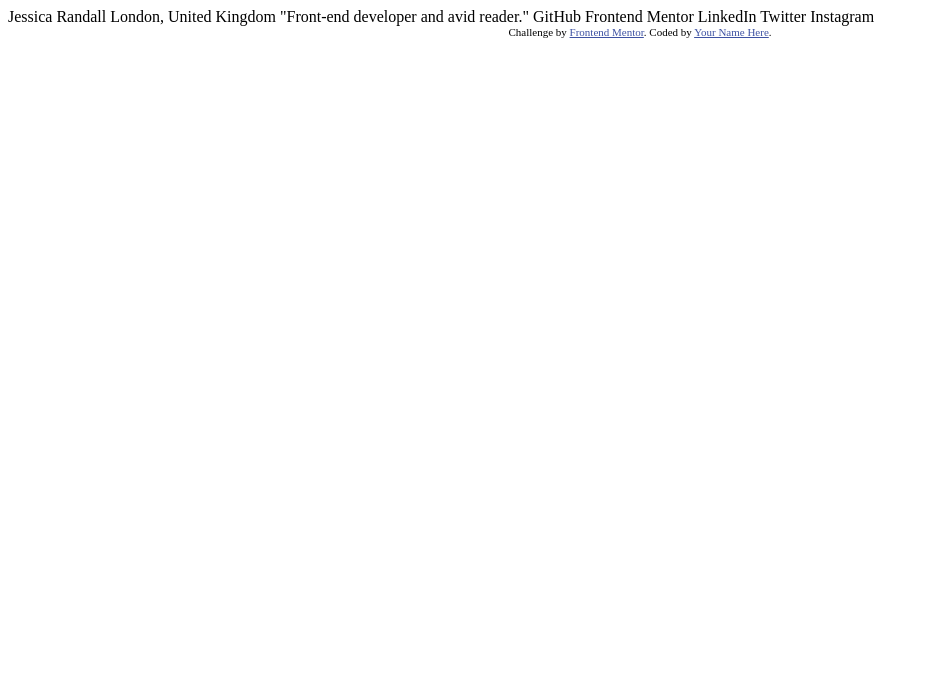
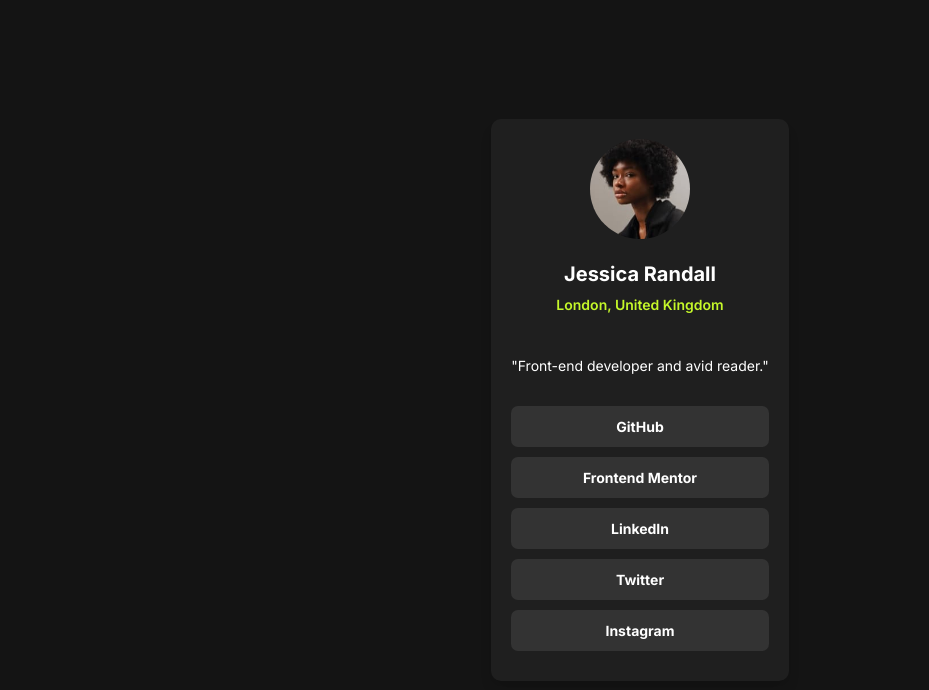
Before and after one commit to Vardhanb07/social-links-profile, a plain HTML site: page index.html in a window 1280 px wide. Shown: the whole page, without its empty margins (0-929 px from the left). Drawn offline with Linux system fonts and the light colour scheme.

Commit message:
Challenge complete

```diff
--- a/index.html
+++ b/index.html
@@ -2,33 +2,36 @@
 <html lang="en">
 <head>
   <meta charset="UTF-8">
-  <meta name="viewport" content="width=device-width, initial-scale=1.0"> <!-- displays site properly based on user's device -->
+  <meta name="viewport" content="width=device-width, initial-scale=1.0">
 
   <link rel="icon" type="image/png" sizes="32x32" href="./assets/images/favicon-32x32.png">
 
   <title>Frontend Mentor | Social links profile</title>
 
-  <!-- Feel free to remove these styles or customise in your own stylesheet 👍 -->
+  <link rel="stylesheet" href="./output.css">
   <style>
-    .attribution { font-size: 11px; text-align: center; }
-    .attribution a { color: hsl(228, 45%, 44%); }
+    @import url('https://fonts.googleapis.com/css2?family=Inter:ital,opsz,wght@0,14..32,100..900;1,14..32,100..900&family=Oswald:wght@200..700&family=Outfit:wght@100..900&family=Roboto:ital,wght@0,100..900;1,100..900&display=swap');
   </style>
 </head>
-<body>
-
-  Jessica Randall
-  London, United Kingdom
-  "Front-end developer and avid reader."
-
-  GitHub
-  Frontend Mentor
-  LinkedIn
-  Twitter
-  Instagram
-
-  <div class="attribution">
-    Challenge by <a href="https://www.frontendmentor.io?ref=challenge" target="_blank">Frontend Mentor</a>.
-    Coded by <a href="#">Your Name Here</a>.
-  </div>
+<body class="flex flex-col bg-grey-900 h-screen text-white justify-center items-center">
+  <section>
+    <div class="bg-grey-800 flex flex-col gap-5 rounded-[10px] font-['inter'] shadow-lg">
+        <div class="flex flex-col gap-2 jusitfy-center items-center mt-[20px]">
+            <img src="./assets/images/avatar-jessica.jpeg" alt="image" class="h-[100px] w-[100px] rounded-[50%]">
+        </div>
+        <div class="flex flex-col justify-center items-center gap-[5px]">
+            <p class="font-[700] text-[20px]">Jessica Randall</p>
+            <p class="font-[600] text-green text-[14px]">London, United Kingdom</p>
+        </div>
+        <div class="flex flex-col justify-center items-center gap-[10px] m-[20px]">
+            <p class="text-[14px] mb-[20px] font-[400]">"Front-end developer and avid reader."</p>
+            <p class="text-[14px] font-[700] bg-grey-700 w-full text-center p-[10px] rounded-[7px] hover:bg-green hover:text-grey-900 cursor-pointer">GitHub</p>
+            <p class="text-[14px] font-[700] bg-grey-700 w-full text-center p-[10px] rounded-[7px] hover:bg-green hover:text-grey-900 cursor-pointer">Frontend Mentor</p>
+            <p class="text-[14px] font-[700] bg-grey-700 w-full text-center p-[10px] rounded-[7px] hover:bg-green hover:text-grey-900 cursor-pointer">LinkedIn</p>
+            <p class="text-[14px] font-[700] bg-grey-700 w-full text-center p-[10px] rounded-[7px] hover:bg-green hover:text-grey-900 cursor-pointer">Twitter</p>
+            <p class="text-[14px] font-[700] bg-grey-700 w-full text-center p-[10px] rounded-[7px] mb-[10px] hover:bg-green hover:text-grey-900 cursor-pointer">Instagram</p>
+        </div>
+    </div>
+  </section>
 </body>
 </html>
```
